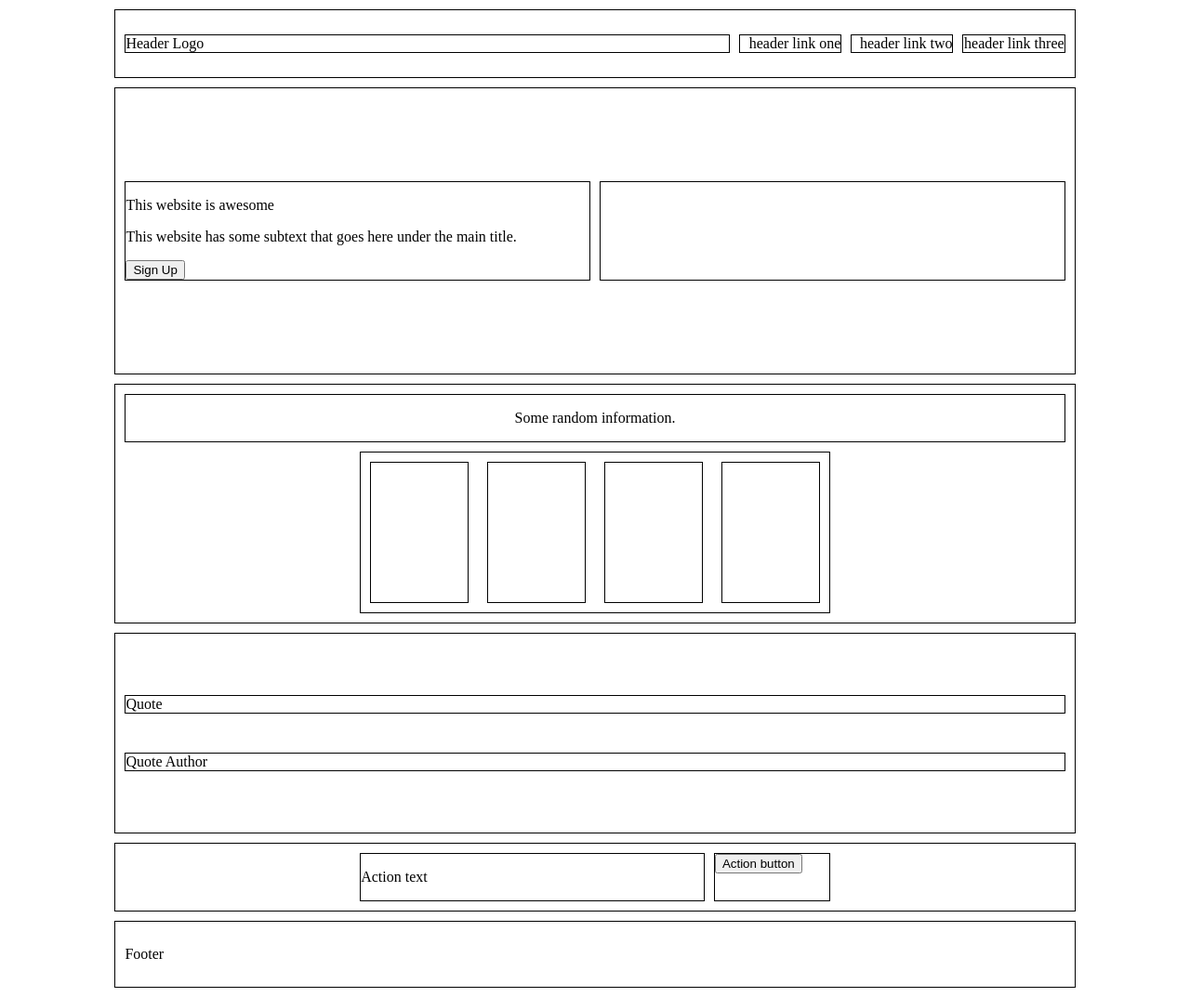
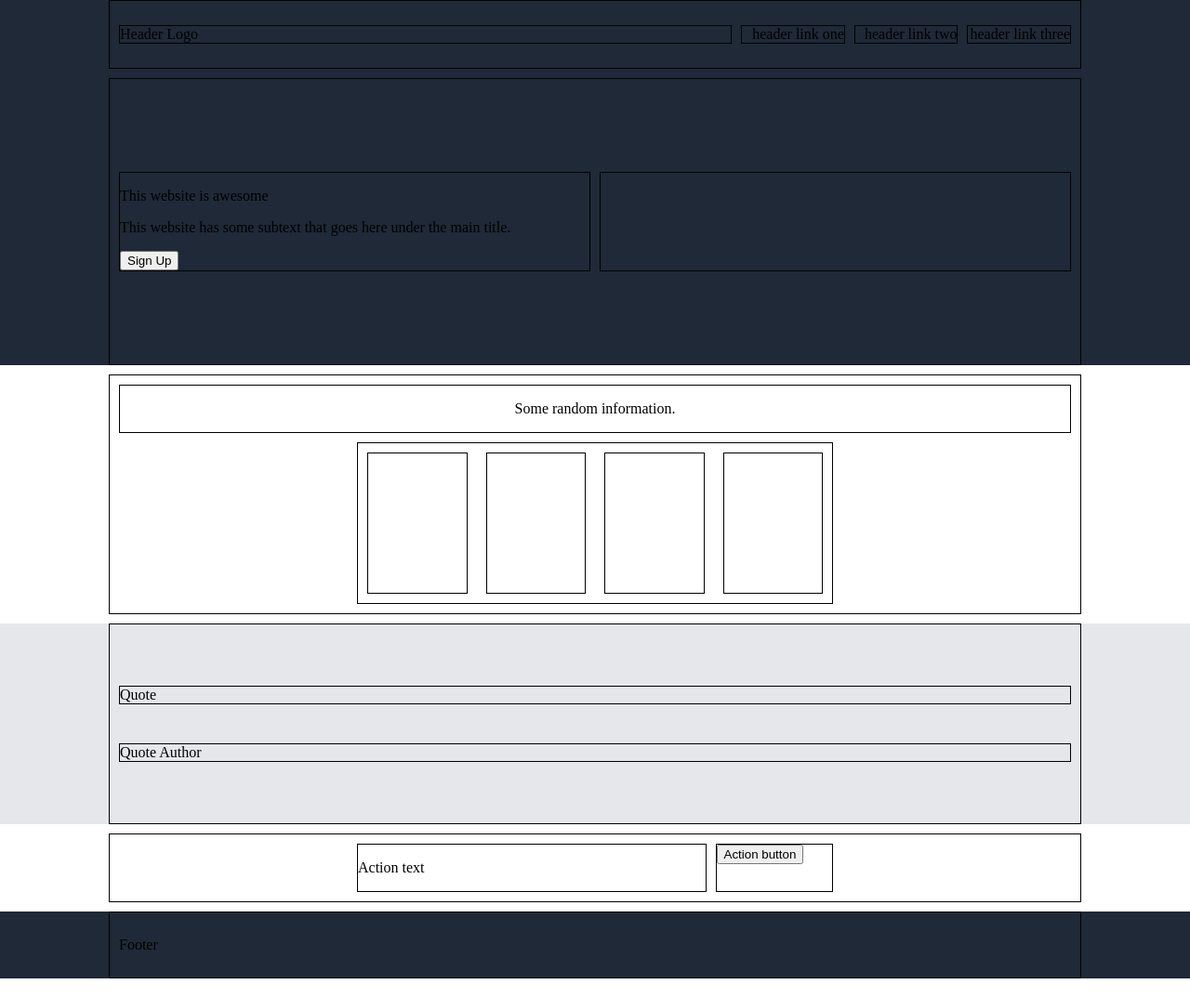
Before and after one commit to 1kylekim1/bitcoin-landing-page, a plain HTML site: page index.html in a window 1280 px wide. Shown: the whole page at 93% size. Drawn offline with Linux system fonts and the light colour scheme.

Commit message:
Added background-colors for each subsection of page.

```diff
--- a/index.html
+++ b/index.html
@@ -7,6 +7,7 @@
     <link rel="stylesheet" href="./styles.css">
 </head>
 <body>
+    <div class="container0">
         <div class="header1">
             <p class="header-logo">Header Logo</p>
             <p class="header-link">header link one</p>
@@ -23,6 +24,8 @@
 
             </div>
         </div>
+    </div>
+    <div class="container1">
         <div class="body1">
             <div class="body1-header">
                 <p>Some random information.</p>
@@ -42,10 +45,14 @@
                 </div>
             </div>
         </div>
+    </div>
+    <div class="container2">
         <div class="body2">
             <p class="body2-quote">Quote</p>
             <p class="body2-quote-author">Quote Author</p>
         </div>
+    </div>
+    <div class="container3">
         <div class="body3">
             <div class="body3-action-text">
                 <p>Action text</p>
@@ -54,8 +61,11 @@
                 <button>Action button</button>
             </div>
         </div>
+    </div>
+    <div class="container4">
         <div class="footer">
             <p>Footer</p>
         </div>
+    </div>
 </body>
 </html>
--- a/styles.css
+++ b/styles.css
@@ -1,3 +1,8 @@
+body, html {
+    margin: 0;
+    padding: 0;
+}
+
 .header1, .header2, .body1, .body2, .body3, .footer {
     display: flex;
     border: 1px solid black;
@@ -5,6 +10,10 @@
     margin: 10px auto;
     padding: 10px;
     gap: 10px;
+}
+
+.header1 {
+    margin: auto;
 }
 
 .header1 p {
@@ -31,6 +40,10 @@
 .header2 .header2-picture {
     flex: 1;
     border: 1px solid black;
+}
+
+.container0 {
+    background-color: #1F2937;
 }
 
 .body1 {
@@ -71,6 +84,10 @@
     border: 1px solid black;
 }
 
+.container2 {
+    background-color: #E5E7EB;
+}
+
 .body3 .body3-action-banner {
     flex: 1;
     border: 1px solid black;
@@ -89,3 +106,11 @@
     border: 1px solid black;
     margin-right: 25%;
 }
+
+.footer {
+    margin-bottom: 0;
+}
+
+.container4 {
+    background-color: #1F2937;
+}
```
Lines whose indentation alone changed are shown as unchanged.
